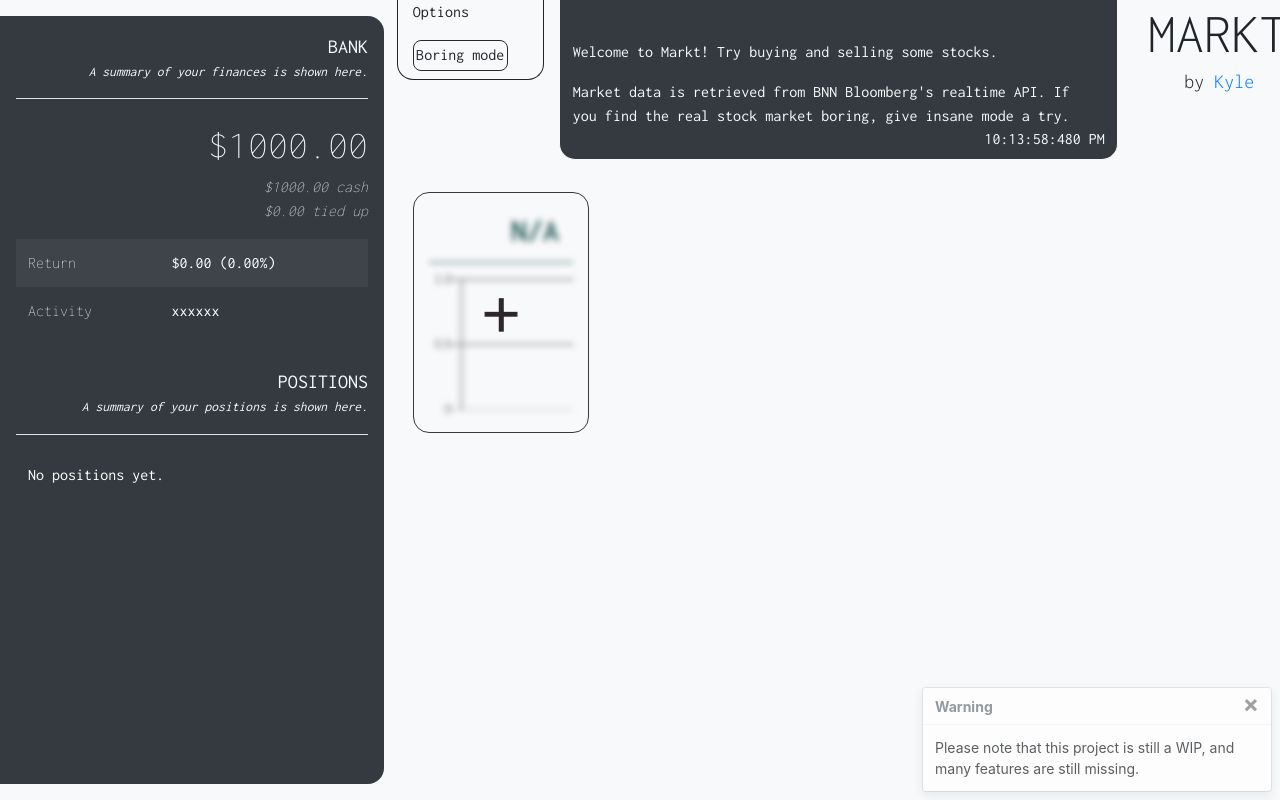
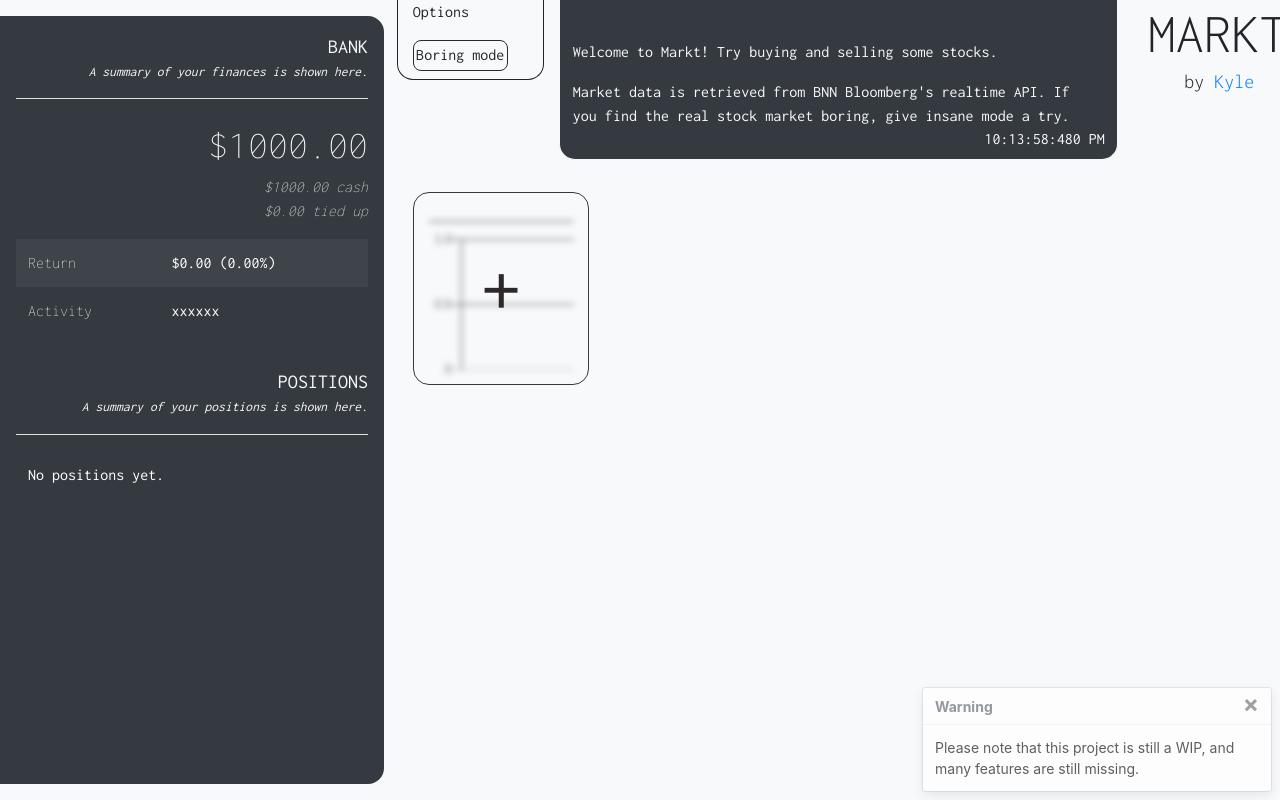
Before and after one commit to vxsl/markt-web, a Vue app: page / in a window 1280 px wide. Built offline with nearby package versions, Linux system fonts and the light colour scheme.

Commit message:
chart style on status change

```diff
--- a/src/components/DummyCard.vue
+++ b/src/components/DummyCard.vue
@@ -21,7 +21,7 @@
     </div>
     <div class="chart-container">
       <div class="chart-extlabel">
-        <h2>N/A</h2>
+        <h2>&#10240; &#x2800;</h2>
       </div>
       <DummyChart />
     </div>
@@ -100,9 +100,37 @@ export default {
     margin-top:20%;
   }
 }
-.chart-container {
-  filter: blur(0.2em);
-  border:none !important
+
+.chart-outer-container {
+
+  position:relative;
+  width:20%;
+  margin:1em;
+  user-select:none;
+  .chart-container{
+    filter: blur(0.2em);
+    border:none !important;
+    overflow:hidden;
+    height:100%;
+    padding:1em;
+    padding-top:0.5em;
+    padding-bottom:0.5em;
+    .chart-extlabel {
+      width:100%;
+      color:$dark-color;
+      padding-bottom:1%;
+      margin-bottom:0.6em;
+      text-align:right;
+      border-bottom:solid;
+      border-bottom-width:1px;
+      h2 {
+        white-space:pre !important;
+        font-size:1.3vw;
+        vertical-align:middle;
+        margin:0;
+      }
+    }
+  }
 }
 
 #dummy-overlay {
--- a/src/components/StockCard.vue
+++ b/src/components/StockCard.vue
@@ -1,6 +1,6 @@
 <template>
-  <div class="chart-outer-container">
-    <div ref="overlay" id="stock-overlay" @click="buyOrSell">
+  <div ref="outerContainer" class="chart-outer-container inactive">
+    <div ref="overlay" class="stock-overlay" @click="buyOrSell">
       <p ref="buySellLabel" class="buy-sell-label lead">{{ bought ? "SELL" : "BUY" }}</p>
       <form ref="quantityInputContainer" class="quantity-input-container" @submit.prevent="buy">
         <input required v-model="quantity" type="number" name="quantity-input" value="1" min="1" max="1000">
@@ -11,7 +11,7 @@
       <div class="chart-extlabel">
       <h2>{{ ticker }}</h2>
       </div>
-      <StockChart :stock="stock" :initPrice="initPrice" :bought="bought" :quantity="quantity" :insane="insane" />
+      <StockChart :stock="stock" :initPrice="initPrice" :bought="bought" :quantity="parseInt(quantity)" @redraw="redraw" :insane="insane" />
     </div>
   </div>
 </template>
@@ -24,7 +24,8 @@ export default {
     return {
       bought: false,
       quantity: 1,
-      initPrice: Number
+      initPrice: Number,
+      redrawFlag: false
     };
   },
   props: {
@@ -40,6 +41,16 @@ export default {
       result += parseFloat(this.quantity * this.stock.price.current).toFixed(2)
       result += ']'
       return result
+    }
+  },
+  watch: {
+    insane(insaneVal) {
+      if (!insaneVal) {
+        this.$refs.chartContainer.classList.add('boring-bg')
+      }
+      else {
+        this.$refs.chartContainer.classList.remove('boring-bg')
+      }
     }
   },
   components: {
@@ -71,6 +82,24 @@ export default {
       this.$emit('sell', this.ticker)
       this.bought = false
     },
+    redraw(newStatus) {
+      this.redrawFlag = !this.redrawFlag
+      this.$refs.outerContainer.classList = 'chart-outer-container '
+      switch (newStatus) {
+        case 2:
+          this.$refs.outerContainer.classList += 'active positive'
+          break
+        case 1:
+          this.$refs.outerContainer.classList += 'active neutral'
+          break
+        case 0:
+          this.$refs.outerContainer.classList += 'active negative'
+          break
+        case -1:
+        default:
+          this.$refs.outerContainer.classList += 'inactive'
+      }
+    }
   }
 };
 </script>
@@ -85,48 +114,86 @@ canvas {
     -ms-user-select: none;
 }
 .chart-outer-container {
-    position:relative;
-    width:20%;
-    margin:1em;
-    user-select:none;
-}
-.chart-container{
+
+  &.inactive {
+    .chart-container{
+      border-color:$dark-color;
+      .chart-extlabel {
+        color:$dark-color;
+      }
+    }
+  }
+  &.active {
+    .chart-container{
+        border-width:2px;
+        .chart-extlabel {
+          h2 {
+            font-weight:700;
+          }
+        }
+      }
+    &.neutral {
+      .chart-container{
+        border-color:$primary-color;
+        .chart-extlabel {
+          color:$primary-color;
+        }
+      }
+    }
+    &.negative {
+      .chart-container{
+        border-color:$danger-color;
+        .chart-extlabel {
+          color:$danger-color;
+        }
+      }
+    }
+    &.positive {
+      .chart-container{
+        border-color:$positive-color;
+        .chart-extlabel {
+          color:$positive-color;
+        }
+      }
+    }
+  }
+
+  position:relative;
+  width:20%;
+  margin:1em;
+  user-select:none;
+  .chart-container{
+    &.boring-bg {
+      background:$light-grey-color;
+    }
     overflow:hidden;
     height:100%;
     padding:1em;
+    padding-top:0.5em;
+    padding-bottom:0.5em;
 
-    /*
-    width: 500px;
-    margin-left: 40px;
-    margin-right: 40px;
-    margin-bottom: 40px;*/
-    /* box-sizing:border-box; */
     border:solid;
-    border-color:rgb(61,61,61);
+    border-color:$dark-color;
     border-width:1px;
     border-radius: 1em;
+    .chart-extlabel {
+      width:100%;
+      color:$dark-color;
+      padding-bottom:1%;
+      margin-bottom:0.6em;
+      text-align:right;
+      border-bottom:solid;
+      border-bottom-width:1px;
+      h2 {
+          font-size:1.3vw;
+          vertical-align:middle;
+          margin:0;
+      }
+    }
+  }
 }
 
-.chart-extlabel {
-    width:100%;
-    color:rgb(1,61,61);
-    padding-bottom:1%;
-    margin-bottom:0.6em;
-    padding-top:1%;
-    text-align:right;
-    border-bottom:solid;
-    border-bottom-width:1px
-}
-.chart-extlabel > h2 {
-    font-size:1vw;
-    vertical-align:middle;
-    padding-right:10%;
-    padding-top:2%;
-    padding-bottom:1%;
-    margin:0;
-}
-
-#stock-overlay {
+.stock-overlay {
   user-select: none;
   position: absolute;
   z-index: 2;
@@ -151,6 +218,7 @@ canvas {
   }
   &:hover + .chart-container {
     filter:blur(0.1em) !important;
+
   }
   .quantity-input-container {
     display:none;
--- a/src/components/StockChart.vue
+++ b/src/components/StockChart.vue
@@ -1,4 +1,5 @@
 <script>
+import Chart from 'chart.js'
 import { Line } from 'vue-chartjs'
 import '@taeuk-gang/chartjs-plugin-streaming';
 const { log } = require('@/js/log.js')
@@ -29,6 +30,7 @@ export default {
   },
   computed: {
     status() {
+      if (this.bought) {
         let diff = this.stock.price.current - this.initPrice
         if (diff > 0) {
           return 2
@@ -39,20 +41,40 @@ export default {
         else if (diff < 0) {
           return 0
         }
-      return 0
+      }
+      return -1
+    },
+    color() {
+      switch (this.status) {
+        case 2:
+          return colors.positiveColor
+        case 1:
+          return colors.primaryColor
+        case 0:
+          return colors.dangerColor
+        case -1:
+        default:
+          return colors.darkColor
+      }
     }
   },
   watch: {
-    bought(boughtVal) {
-      if (boughtVal) {
-        this.draw(1)
+    color(newColor) {
+      this.$data._chart.options.scales.xAxes[0].color = newColor
+      this.$data._chart.options.scales.yAxes[0].gridLines.color = newColor
+      this.$data._chart.options.scales.yAxes[0].ticks.fontColor = newColor
+      this.$data._chart.options.legend.labels.fontColor = newColor
+
+      this.$data._chart.update({preservation:true})
+      this.$emit('redraw', this.status)
+    },
+    insane(insaneValue) {
+      if (insaneValue) {
+        this.$data._chart.config.data.datasets[0].borderColor = colors.lightColor
       }
       else {
-        this.draw()
+        this.$data._chart.config.data.datasets[0].borderColor = colors.darkColor
       }
-    },
-    status(newStatus) {
-      this.draw(newStatus)
     }
   },
   methods: {
@@ -100,23 +122,7 @@ export default {
       }
       p.lock = 0
     },
-    draw(statusCode=-1) {
-      console.log("HERE " + statusCode)
-      let mainColour
-      switch (statusCode) {
-        case -1:
-          mainColour = colors.darkColor
-          break
-        case 0:
-          mainColour = colors.dangerColor
-          break
-        case 1:
-          mainColour = colors.primaryColor
-          break
-        case 2:
-          mainColour = colors.positiveColor
-          break
-      }
+    draw() {
       const updateEvaluate = this.updateEvaluate
       const p = this.stock
 
@@ -125,9 +131,7 @@ export default {
         {
           datasets: [{
               fill:false,
-              //label: positions[i].ticker,
-              backgroundColor: mainColour,
-              borderColor: mainColour,
+              borderColor: this.insane? colors.lightColor : colors.darkColor,
               lineTension:0,
               data: []
           }]
@@ -148,16 +152,14 @@ export default {
               align:'start',
               onClick:null,
               labels: {
-                  fontColor: mainColour,
-                  //fontStyle:'bold',
+                  fontColor: this.color,
                   boxWidth:0,
               },
           },
           scales: {
               xAxes: [{
-                  color:mainColour,
+                  color:this.color,
                   gridLines: {
-                      color:mainColour,
                       display:false
                   },
                   ticks: {
@@ -181,14 +183,13 @@ export default {
                   }
               }],
               yAxes: [{
-                  color:mainColour,
                   gridLines: {
-                      color:mainColour
+                      color:this.color
                   },
                   ticks: {
                       //suggestedMin: 0,
                       maxTicksLimit: 4,
-                      fontColor:mainColour
+                      fontColor:this.color
                   }
               }]
           }
--- a/src/scss/custom.scss
+++ b/src/scss/custom.scss
@@ -3,12 +3,13 @@
 
 $primary-color: #370aff;
 $secondary-color:#EF3E36;
-$danger-color:#EF3E36;
+$danger-color:#ff2600;
 $light-color: #f3f3f3;
 $dark-color:#2E282A;
 $grey-color:#7e7e7e;
+$light-grey-color:rgb(238, 238, 238);
 $info-color:#3F88C5;
-$positive-color:#65d656;
+$positive-color:#a8ff6e;
 $insane-color:#2E282A;
 
 :export {
--- a/src/views/Home.vue
+++ b/src/views/Home.vue
@@ -51,7 +51,7 @@
             </b-navbar>
           </div>
           <div class="stocksGrid">
-            <StockCard v-for="(stock, ticker) in stocks" class="rounded-card bg-light text-dark" :ref="ticker.replace(':', '')+'Chart'" :key="ticker" :ticker="ticker" :stock="stock" :insane="insane" @buy="buyPosition" @sell="sellPosition"/>
+            <StockCard v-for="(stock, ticker) in stocks" class="rounded-card" :ref="ticker.replace(':', '')+'Chart'" :key="ticker" :ticker="ticker" :stock="stock" :insane="insane" @buy="buyPosition" @sell="sellPosition"/>
             <DummyCard ref="dummy" class="rounded-card bg-light text-dark" @newStock="newStock"/>
           </div>
         </div>
@@ -136,11 +136,9 @@ export default {
     buyPosition(ticker, quantity) {
       this.$set(this.positions, ticker, {'quantity':quantity, 'sold':false})
       let ref = ticker.replace(':', '') + 'Chart'
-      console.dir(this.$refs[ref])
       let amount = this.stocks[ticker].price.current * quantity
       this.bank.cash -= amount
       this.bank.positions += amount
-      this.$refs[ref][0].$children[0].draw()
     },
     sellPosition(ticker) {
       console.log('sell ' + this.stocks[ticker].price.current + " * " + this.positions[ticker].quantity)
@@ -160,6 +158,8 @@ export default {
 <style lang="scss">
 @import '@/scss/custom.scss';
 @import '@/scss/animations.scss';
+
+
 
 .fade-enter-active {
   transition: opacity 2s
```
Lines whose indentation alone changed are shown as unchanged.
